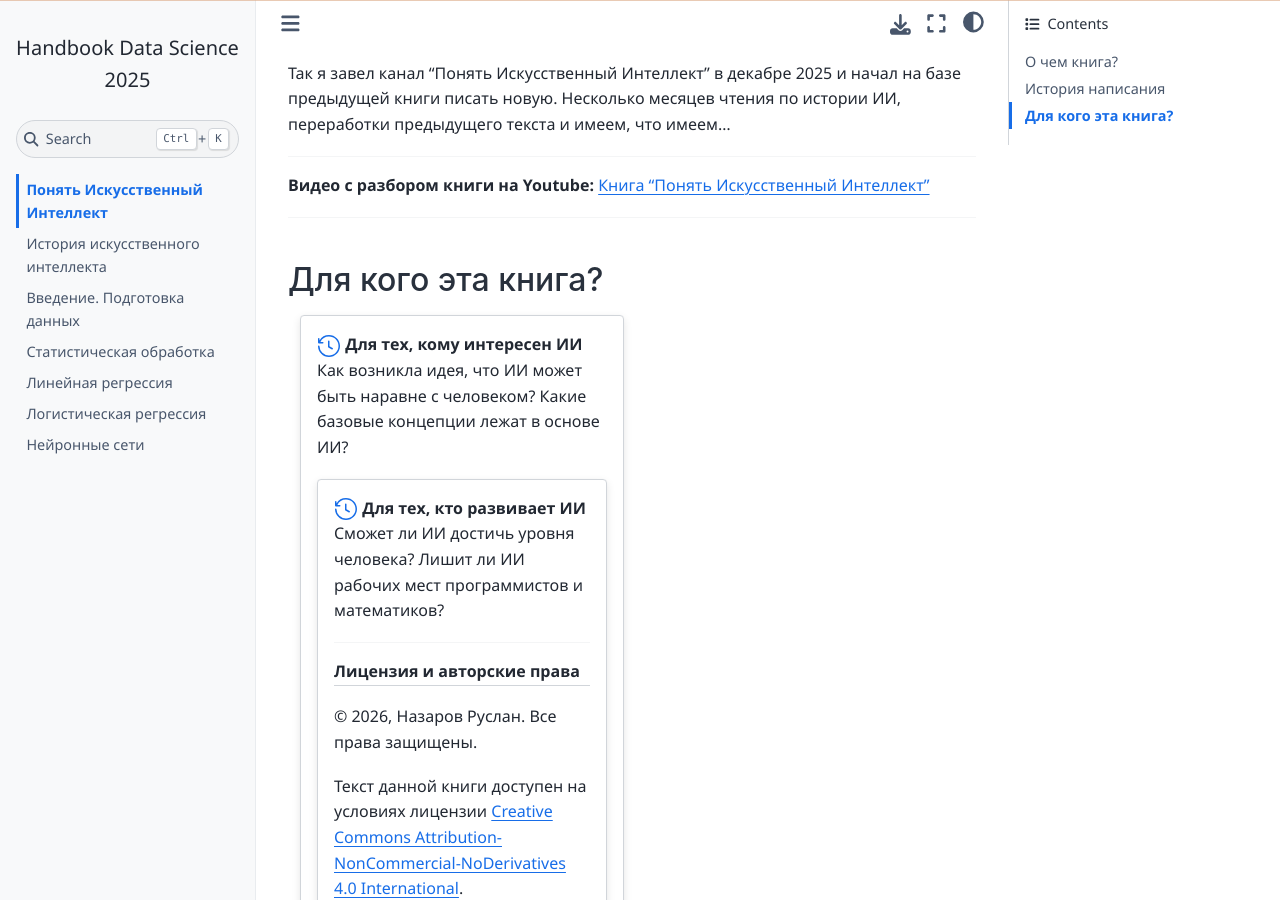
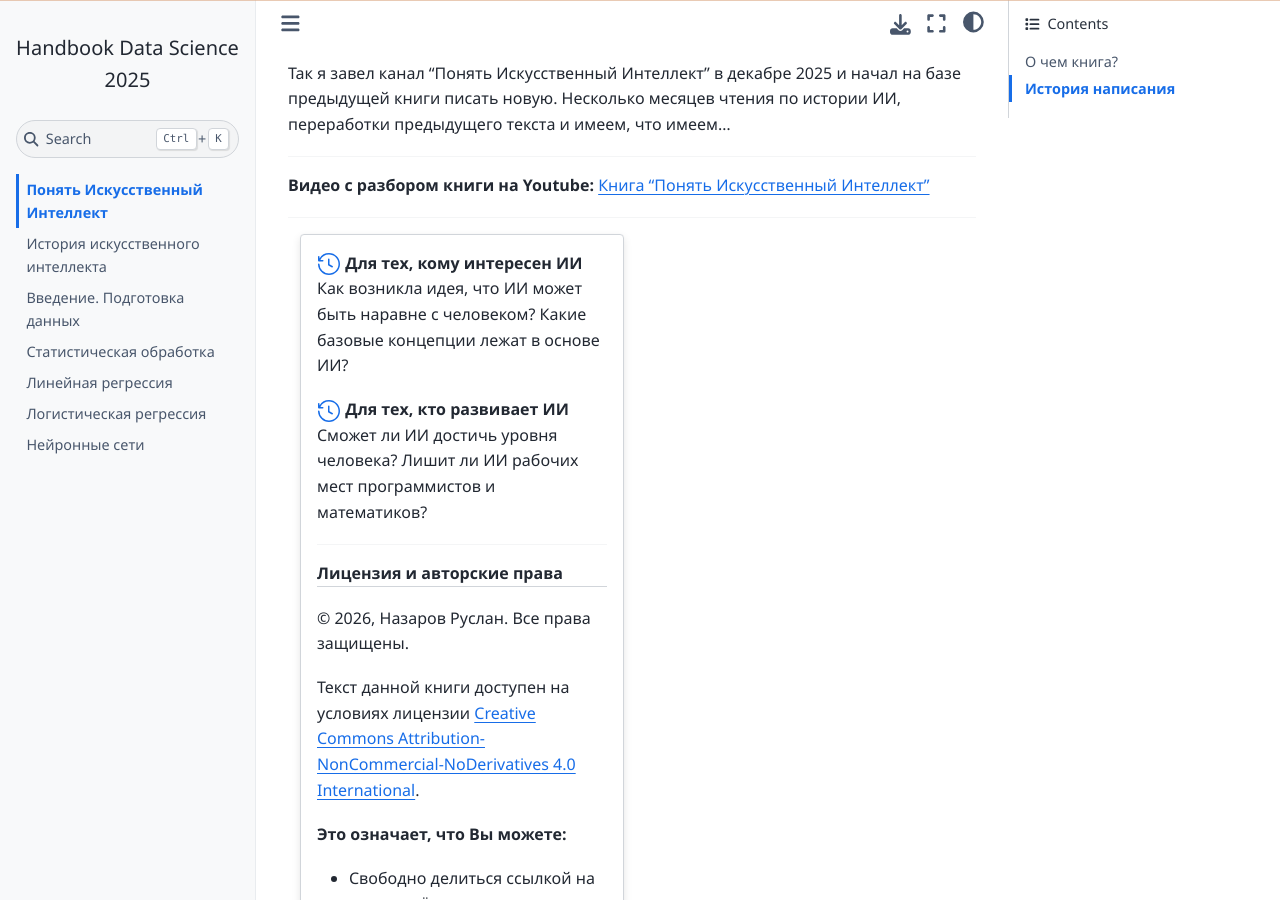
Before and after one commit to Ruslan-Nazarov/handbook_ai, a Jupyter Book: the page built from index.md, in a window 1280 px wide and 900 px high, scrolled down 1262 px. Built offline with Jupyter Book 1.0.4 settings and Sphinx 7.4.7 and the Sphinx Book theme 1.1.4, drawn with Linux system fonts in a browser that asks for light colours; pages that are not in the unit, such as notebooks, are missing from menus; comment, search, counter and statistics services are not loaded.

Commit message:
Update index.md

````diff
--- a/index.md
+++ b/index.md
@@ -40,8 +40,6 @@
 
 ---
 
-### Для кого эта книга?
-
 ```{grid} 2
 :gutter: 3
 
@@ -49,7 +47,6 @@
 {octicon}`history;1.5em;sd-text-primary` **Для тех, кому интересен ИИ**
 Как возникла идея, что ИИ может быть наравне с человеком? Какие базовые концепции лежат в основе ИИ?
 
-```{grid-item-card}
 {octicon}`history;1.5em;sd-text-primary` **Для тех, кто развивает ИИ**
 Сможет ли ИИ достичь уровня человека? Лишит ли ИИ рабочих мест программистов и математиков?
 
````
